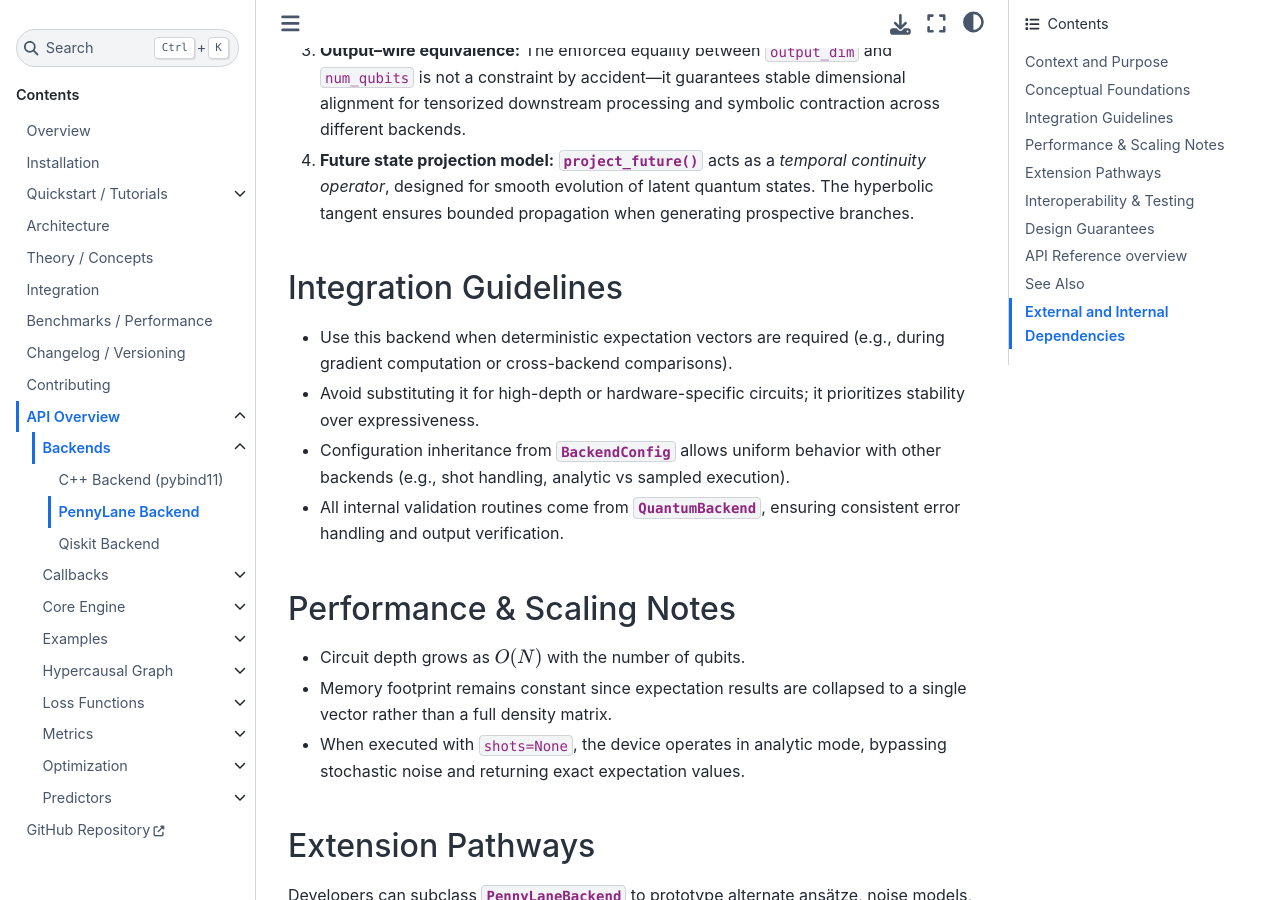
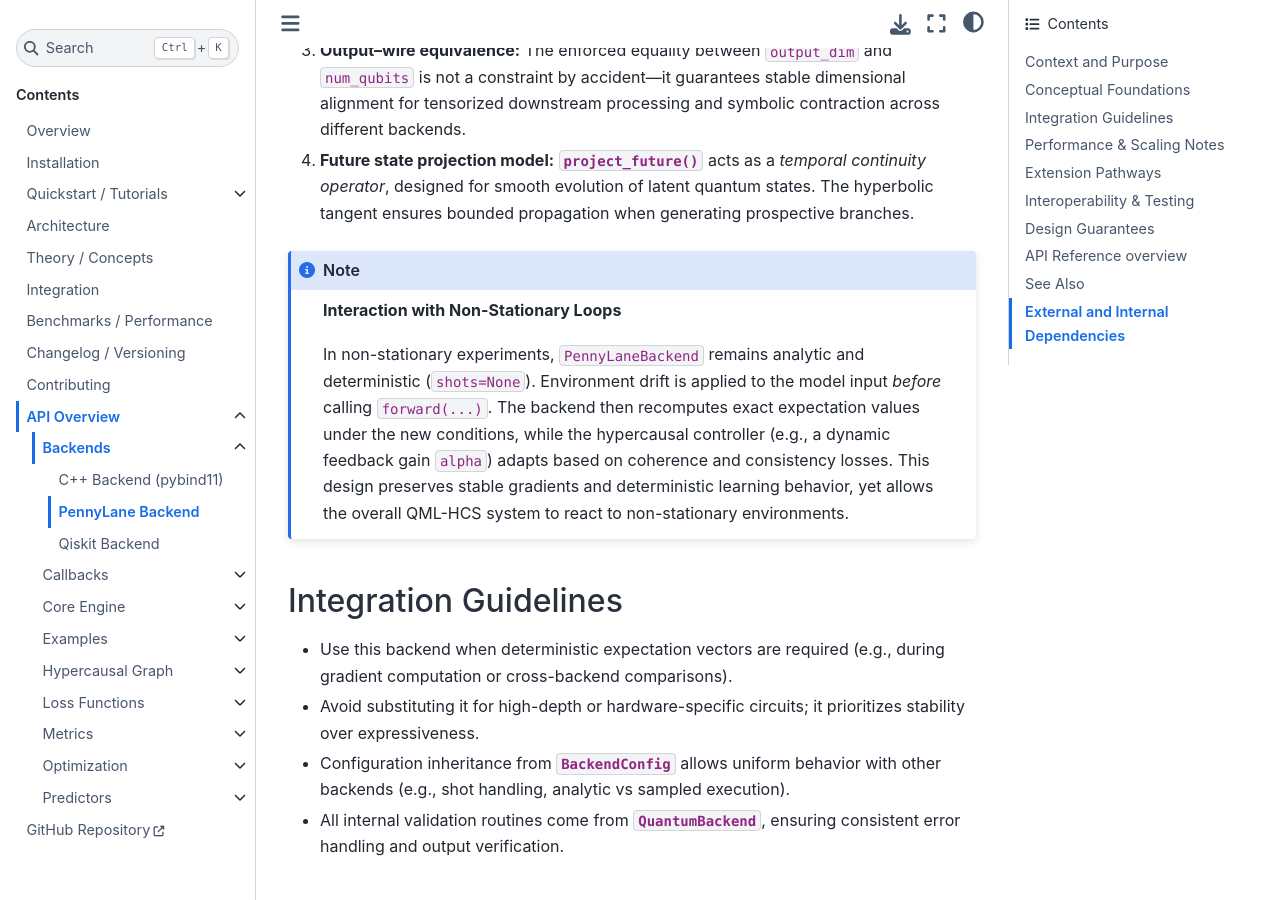
Before and after one commit to Neureonmindflux-Research-Lab/qml-hcs, a Sphinx documentation site: the page built from docs/modules/qmlhc/backends/qmlhc.backends.pennylane_backend.rst, in a window 1280 px wide and 900 px high, scrolled down 627 px. Built offline with Sphinx 7.4.7 and the Sphinx Book theme 1.1.4, drawn with Linux system fonts in a browser that asks for light colours.

Commit message:
Docs: refine PennyLane backend notes with determinism and drift adaptation context

```diff
--- a/docs/modules/qmlhc/backends/qmlhc.backends.pennylane_backend.rst
+++ b/docs/modules/qmlhc/backends/qmlhc.backends.pennylane_backend.rst
@@ -41,6 +41,19 @@ Conceptual Foundations
    designed for smooth evolution of latent quantum states. The
    hyperbolic tangent ensures bounded propagation when generating
    prospective branches.
+
+.. note::
+   **Interaction with Non-Stationary Loops**
+
+   In non-stationary experiments, ``PennyLaneBackend`` remains analytic and
+   deterministic (``shots=None``). Environment drift is applied to the model
+   input *before* calling ``forward(...)``. The backend then recomputes exact
+   expectation values under the new conditions, while the hypercausal controller
+   (e.g., a dynamic feedback gain ``alpha``) adapts based on coherence and
+   consistency losses. This design preserves stable gradients and deterministic
+   learning behavior, yet allows the overall QML-HCS system to react to
+   non-stationary environments.
+
 
 Integration Guidelines
 ----------------------
```
